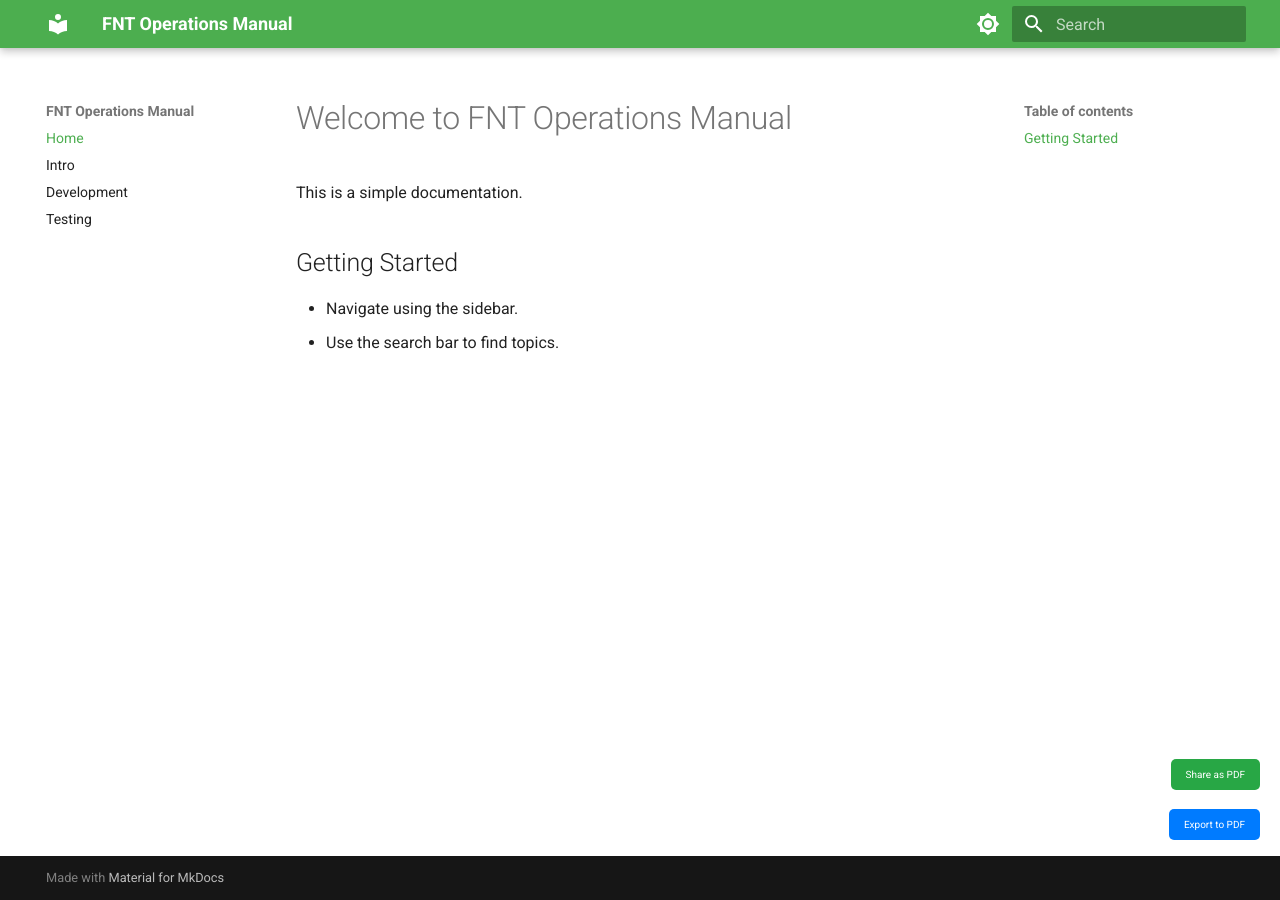
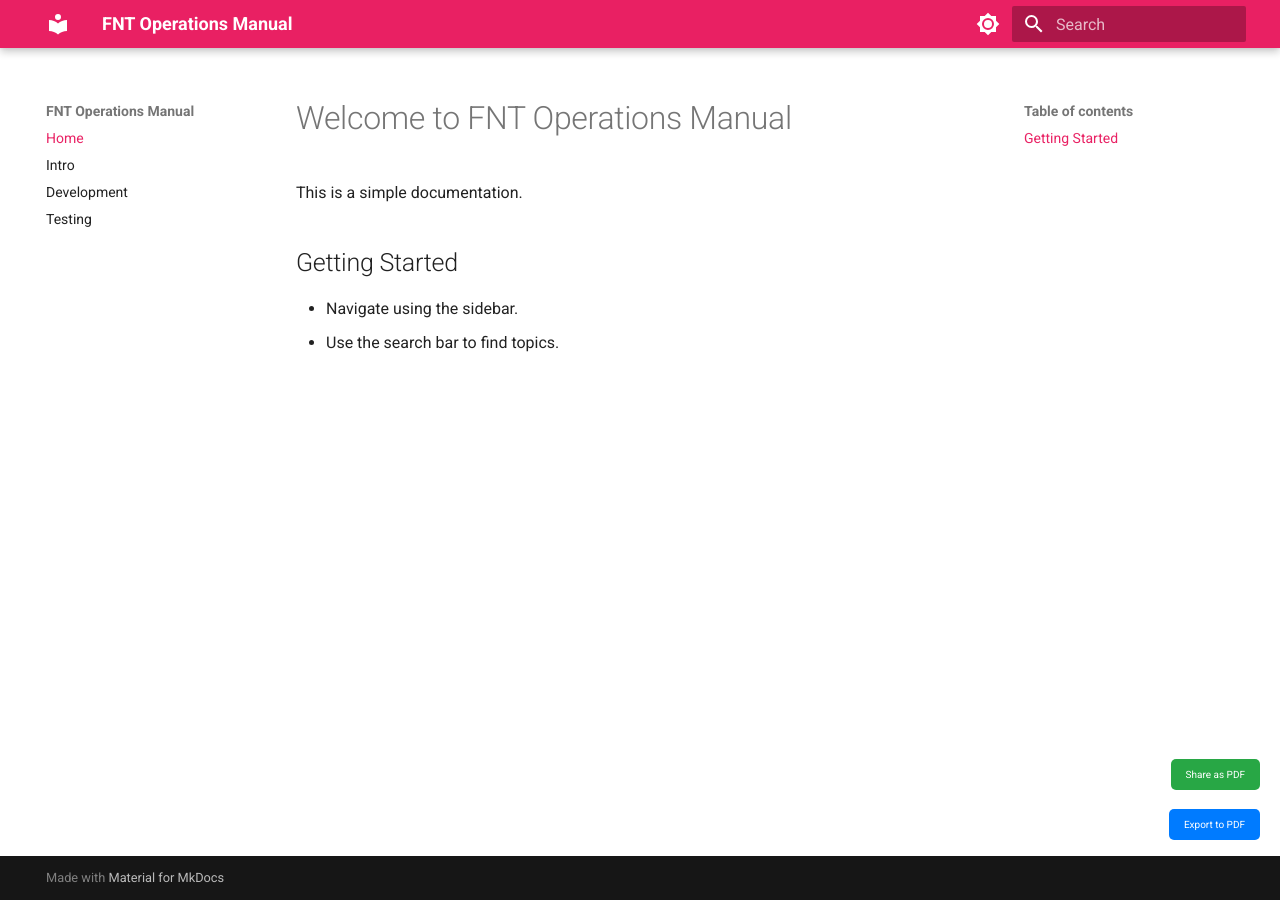
Before and after one commit to mursheda-baby-fnt/ops-doc-test, an MkDocs documentation site: the page built from docs/index.md, in a window 1280 px wide. Built offline with MkDocs 1.6.1 and Material for MkDocs 9.7.7, drawn with Linux system fonts in a browser that asks for light colours; the version menu is left out.

```diff
--- a/mkdocs.yml
+++ b/mkdocs.yml
@@ -4,14 +4,14 @@ theme:
   palette:
     - media: "(prefers-color-scheme: light)"
       scheme: default
-      primary: green
+      primary: pink
       accent: light green
       toggle:
         icon: material/brightness-7
         name: Switch to dark mode
     - media: "(prefers-color-scheme: dark)"
       scheme: slate
-      primary: green
+      primary: pink
       accent: light green
       toggle:
         icon: material/brightness-7
@@ -37,6 +37,6 @@ extra_javascript:
 extra_css:
   - overrides/print.css
 
-extra:
-  version:
-    provider: mike
+# extra:
+#   version:
+#     provider: mike
```
Also changed, not shown: 1 other file.
